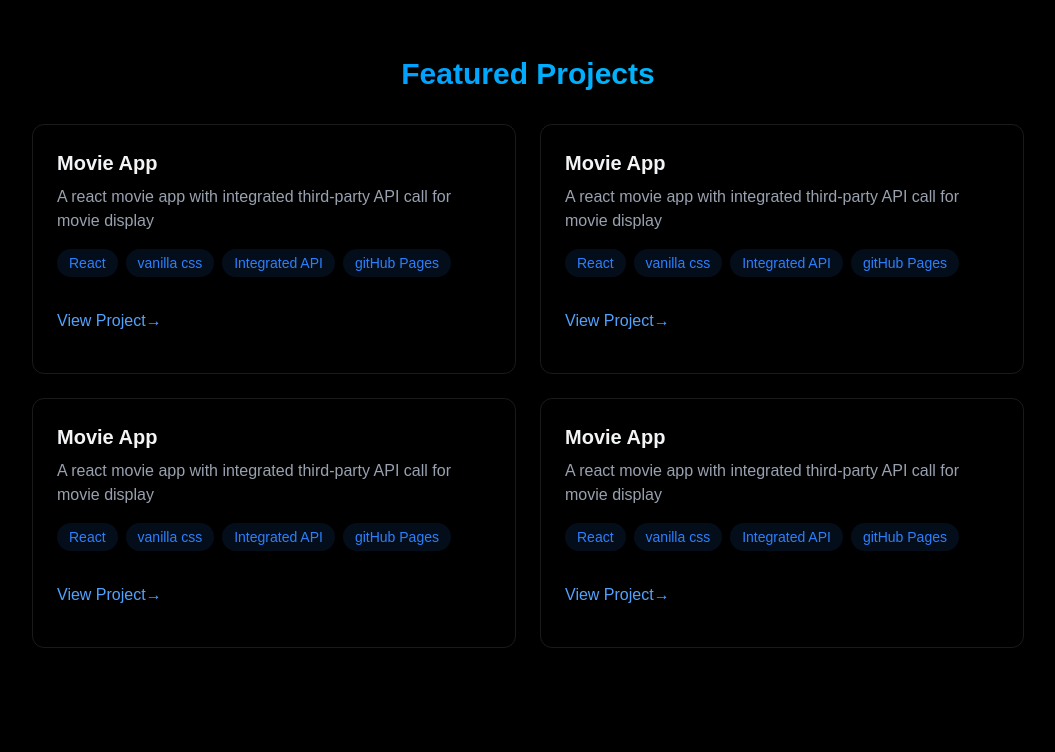
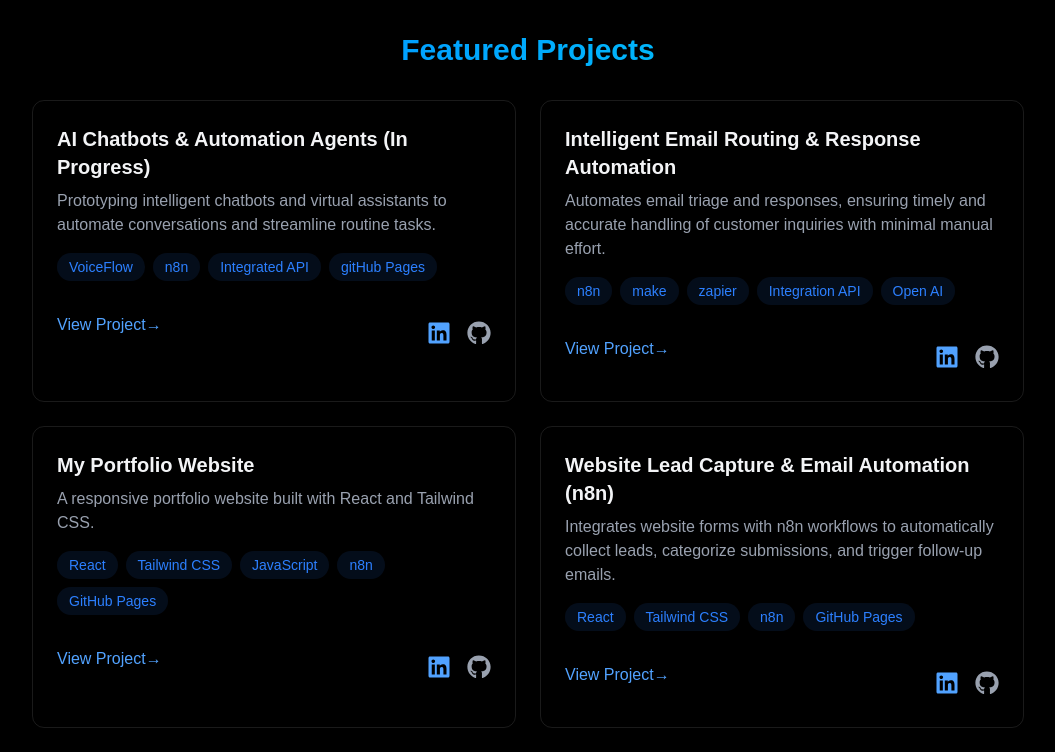
Before and after one commit to Osknot/IniobongOscar, a React (Vite) app: page / in a window 1280 px wide. Shown: the part 1980-2732 px from the top of the page, without its empty margins (112-1167 px from the left). Built offline with nearby package versions, Linux system fonts and the light colour scheme.

Commit message:
Installed react Icon and worked on footer and Porfile picture

```diff
--- a/package.json
+++ b/package.json
@@ -16,6 +16,7 @@
     "@tailwindcss/vite": "^4.1.18",
     "react": "^19.2.0",
     "react-dom": "^19.2.0",
+    "react-icons": "^5.5.0",
     "tailwindcss": "^4.1.18"
   },
   "devDependencies": {
--- a/src/App.jsx
+++ b/src/App.jsx
@@ -8,6 +8,7 @@
 import { About } from './components/sections/About'
 import { Projects } from './components/sections/Projects'
 import { Contact } from './components/sections/Contact'
+import { Footer } from './components/sections/Footer'
 
 function App() {
   const [isLoaded, setIsLoaded] = useState(false);
@@ -25,6 +26,7 @@
        <About/>
       <Projects/>
       <Contact/>
+      <Footer/>
     </div>
   </>
   )
--- a/src/components/sections/Projects.jsx
+++ b/src/components/sections/Projects.jsx
@@ -1,4 +1,5 @@
 import { RevealOnScroll } from "../RevealOnScroll"
+import { FaLinkedin, FaGithub } from "react-icons/fa";
 
 export const Projects = () => {
     return <section
@@ -12,11 +13,11 @@
             </h2>
             <div className="grid grid-cols-1 md:grid-cols-2 gap-6">
                 <div className="p-6 rounded-xl border border-white/10 hover:-translate-y-1 hover:border-blue-500/30 hover:shadow-[0_2px_8px_rgba(59,130,246,0.2)] transition">
-                    <h3 className="text-xl font-bold mb-2">Movie App</h3>
-                    <p className="text-gray-400 mb-4">A react movie app with integrated third-party API call for movie display
+                    <h3 className="text-xl font-bold mb-2">AI Chatbots & Automation Agents (In Progress)</h3>
+                    <p className="text-gray-400 mb-4">Prototyping intelligent chatbots and virtual assistants to automate conversations and streamline routine tasks.
                     </p>
                     <div className="flex flex-wrap gap-2 mb-4">
-                        {["React", "vanilla css", "Integrated API", "gitHub Pages"].map((tech, key)=>{
+                        {["VoiceFlow", "n8n", "Integrated API", "gitHub Pages"].map((tech, key)=>{
                              return(
                             <span
                             key={key}
@@ -27,20 +28,42 @@
                         })}
                     </div>
 
-                    <div className="flex justify-between itmes-center">
+                    <div className="flex justify-between items-center">
                         <a
                         href="#"
                         className="text-blue-400 hover:text-blue-300 transition-colors my-4 "
                         >View Project&#8594;</a>
+
+                        <div className="flex gap-4 mt-4">
+
+
+                        <a
+                                href="https://www.linkedin.com/in/yourprofile"
+                                target="_blank"
+                                rel="noopener noreferrer"
+                                className="text-blue-400 hover:text-blue-300 transition-colors text-2xl"
+                            >
+                                <FaLinkedin />
+                            </a>
+
+                         <a
+                                href="https://github.com/yourusername"
+                                target="_blank"
+                                rel="noopener noreferrer"
+                                className="text-gray-400 hover:text-gray-200 transition-colors text-2xl"
+                            >
+                                <FaGithub />
+                            </a>
+                        </div>
                     </div>
                 </div>
 
                 <div className="p-6 rounded-xl border border-white/10 hover:-translate-y-1 hover:border-blue-500/30 hover:shadow-[0_2px_8px_rgba(59,130,246,0.2)] transition">
-                    <h3 className="text-xl font-bold mb-2">Movie App</h3>
-                    <p className="text-gray-400 mb-4">A react movie app with integrated third-party API call for movie display
+                    <h3 className="text-xl font-bold mb-2">Intelligent Email Routing & Response Automation</h3>
+                    <p className="text-gray-400 mb-4">Automates email triage and responses, ensuring timely and accurate handling of customer inquiries with minimal manual effort.
                     </p>
                     <div className="flex flex-wrap gap-2 mb-4">
-                        {["React", "vanilla css", "Integrated API", "gitHub Pages"].map((tech, key)=>{
+                        {["n8n", "make", "zapier", "Integration API", "Open AI"].map((tech, key)=>{
                              return(
                             <span
                             key={key}
@@ -51,20 +74,42 @@
                         })}
                     </div>
 
-                    <div className="flex justify-between itmes-center">
+                    <div className="flex justify-between items-center">
                         <a
                         href="#"
                         className="text-blue-400 hover:text-blue-300 transition-colors my-4 "
                         >View Project&#8594;</a>
+
+                        <div className="flex gap-4 mt-4">
+
+
+                        <a
+                                href="https://www.linkedin.com/in/yourprofile"
+                                target="_blank"
+                                rel="noopener noreferrer"
+                                className="text-blue-400 hover:text-blue-300 transition-colors text-2xl"
+                            >
+                                <FaLinkedin />
+                            </a>
+
+                         <a
+                                href="https://github.com/yourusername"
+                                target="_blank"
+                                rel="noopener noreferrer"
+                                className="text-gray-400 hover:text-gray-200 transition-colors text-2xl"
+                            >
+                                <FaGithub />
+                            </a>
+                        </div>
                     </div>
                 </div>
 
                 <div className="p-6 rounded-xl border border-white/10 hover:-translate-y-1 hover:border-blue-500/30 hover:shadow-[0_2px_8px_rgba(59,130,246,0.2)] transition">
-                    <h3 className="text-xl font-bold mb-2">Movie App</h3>
-                    <p className="text-gray-400 mb-4">A react movie app with integrated third-party API call for movie display
+                    <h3 className="text-xl font-bold mb-2">My Portfolio Website</h3>
+                    <p className="text-gray-400 mb-4">A responsive portfolio website built with React and Tailwind CSS.
                     </p>
                     <div className="flex flex-wrap gap-2 mb-4">
-                        {["React", "vanilla css", "Integrated API", "gitHub Pages"].map((tech, key)=>{
+                        {["React", "Tailwind CSS", "JavaScript", "n8n", "GitHub Pages"].map((tech, key)=>{
                              return(
                             <span
                             key={key}
@@ -75,20 +120,42 @@
                         })}
                     </div>
 
-                    <div className="flex justify-between itmes-center">
+                   <div className="flex justify-between items-center">
                         <a
                         href="#"
                         className="text-blue-400 hover:text-blue-300 transition-colors my-4 "
                         >View Project&#8594;</a>
+
+                        <div className="flex gap-4 mt-4">
+
+
+                        <a
+                                href="https://www.linkedin.com/in/yourprofile"
+                                target="_blank"
+                                rel="noopener noreferrer"
+                                className="text-blue-400 hover:text-blue-300 transition-colors text-2xl"
+                            >
+                                <FaLinkedin />
+                            </a>
+
+                         <a
+                                href="https://github.com/yourusername"
+                                target="_blank"
+                                rel="noopener noreferrer"
+                                className="text-gray-400 hover:text-gray-200 transition-colors text-2xl"
+                            >
+                                <FaGithub />
+                            </a>
+                        </div>
                     </div>
                 </div>
 
                 <div className="p-6 rounded-xl border border-white/10 hover:-translate-y-1 hover:border-blue-500/30 hover:shadow-[0_2px_8px_rgba(59,130,246,0.2)] transition">
-                    <h3 className="text-xl font-bold mb-2">Movie App</h3>
-                    <p className="text-gray-400 mb-4">A react movie app with integrated third-party API call for movie display
+                    <h3 className="text-xl font-bold mb-2">Website Lead Capture & Email Automation (n8n)</h3>
+                    <p className="text-gray-400 mb-4">Integrates website forms with n8n workflows to automatically collect leads, categorize submissions, and trigger follow-up emails.
                     </p>
                     <div className="flex flex-wrap gap-2 mb-4">
-                        {["React", "vanilla css", "Integrated API", "gitHub Pages"].map((tech, key)=>{
+                        {["React", "Tailwind CSS", "n8n", "GitHub Pages"].map((tech, key)=>{
                              return(
                             <span
                             key={key}
@@ -99,11 +166,81 @@
                         })}
                     </div>
 
-                    <div className="flex justify-between itmes-center">
+
+                    <div className="flex justify-between items-center">
                         <a
                         href="#"
                         className="text-blue-400 hover:text-blue-300 transition-colors my-4 "
                         >View Project&#8594;</a>
+
+                        <div className="flex gap-4 mt-4">
+
+
+                        <a
+                                href="https://www.linkedin.com/in/yourprofile"
+                                target="_blank"
+                                rel="noopener noreferrer"
+                                className="text-blue-400 hover:text-blue-300 transition-colors text-2xl"
+                            >
+                                <FaLinkedin />
+                            </a>
+
+                         <a
+                                href="https://github.com/yourusername"
+                                target="_blank"
+                                rel="noopener noreferrer"
+                                className="text-gray-400 hover:text-gray-200 transition-colors text-2xl"
+                            >
+                                <FaGithub />
+                            </a>
+                        </div>
+                    </div>
+                </div>
+
+                <div className="p-6 rounded-xl border border-white/10 hover:-translate-y-1 hover:border-blue-500/30 hover:shadow-[0_2px_8px_rgba(59,130,246,0.2)] transition">
+                    <h3 className="text-xl font-bold mb-2">Movie App</h3>
+                    <p className="text-gray-400 mb-4">A react movie app with integrated third-party API call for movie display
+                    </p>
+                    <div className="flex flex-wrap gap-2 mb-4">
+                        {["React", "Tailwind CSS", "API Integration", "GitHub Pages"].map((tech, key)=>{
+                             return(
+                            <span
+                            key={key}
+                            className="bg-blue-500/10 text-blue-500 py-1 px-3 rounded-full text-sm hover:bg-blue-500/20 hover:shadow-[0_2px_8px_rgba(59,130,246,0.1)] transtion-all">
+                                {tech}
+                            </span>
+                            )
+                        })}
+                    </div>
+
+
+                    <div className="flex justify-between items-center">
+                        <a
+                        href="#"
+                        className="text-blue-400 hover:text-blue-300 transition-colors my-4 "
+                        >View Project&#8594;</a>
+
+                        <div className="flex gap-4 mt-4">
+
+
+                        <a
+                                href="https://www.linkedin.com/in/yourprofile"
+                                target="_blank"
+                                rel="noopener noreferrer"
+                                className="text-blue-400 hover:text-blue-300 transition-colors text-2xl"
+                            >
+                                <FaLinkedin />
+                            </a>
+
+                         <a
+                                href="https://github.com/yourusername"
+                                target="_blank"
+                                rel="noopener noreferrer"
+                                className="text-gray-400 hover:text-gray-200 transition-colors text-2xl"
+                            >
+                                <FaGithub />
+                            </a>
+                        </div>
                     </div>
                 </div>
 
```
Also changed, not shown: src/components/sections/Footer.jsx (added, +42 -0 lines), src/components/sections/Home.jsx (+11 -4 lines), 2 other files (tests, documents, lock files or other folders).
